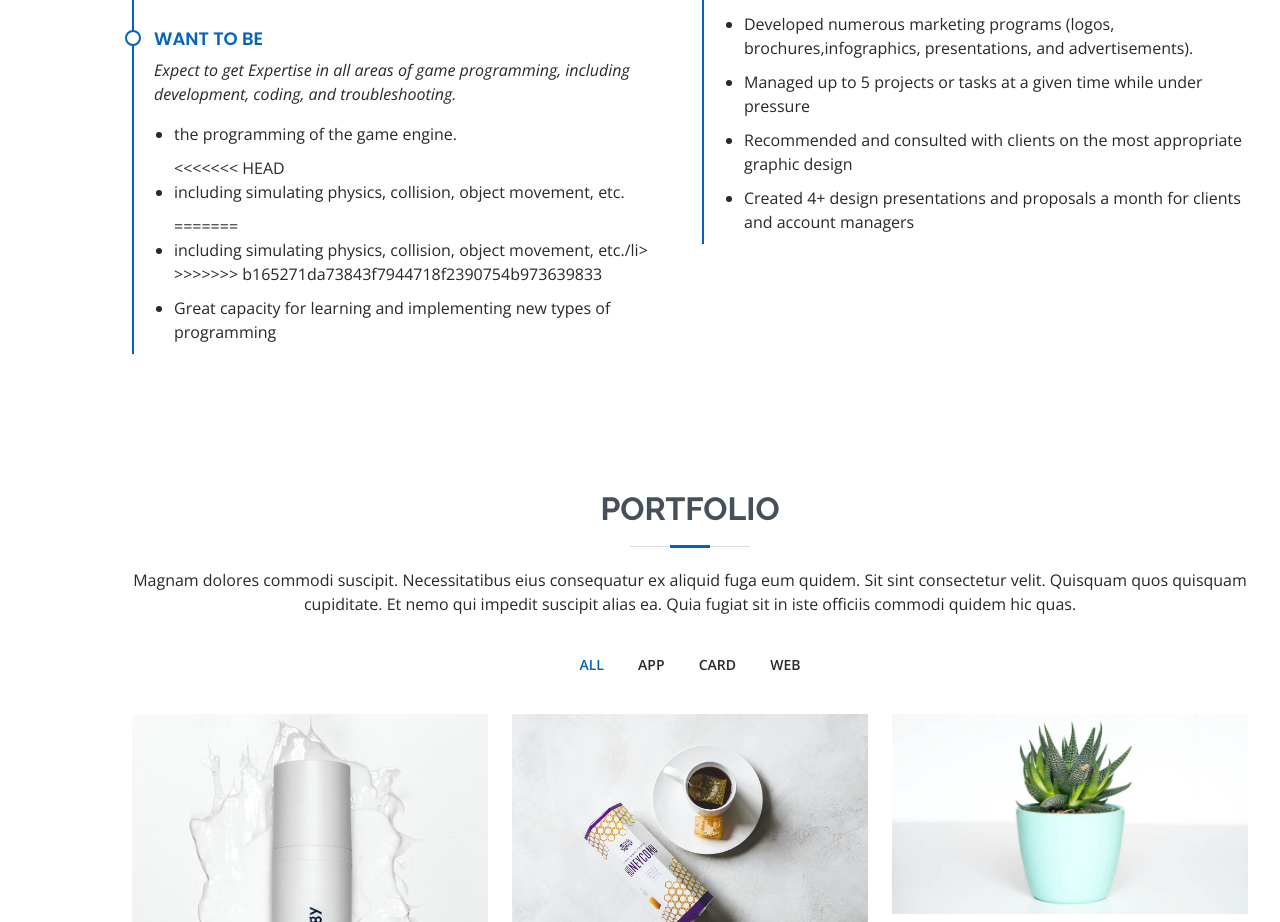
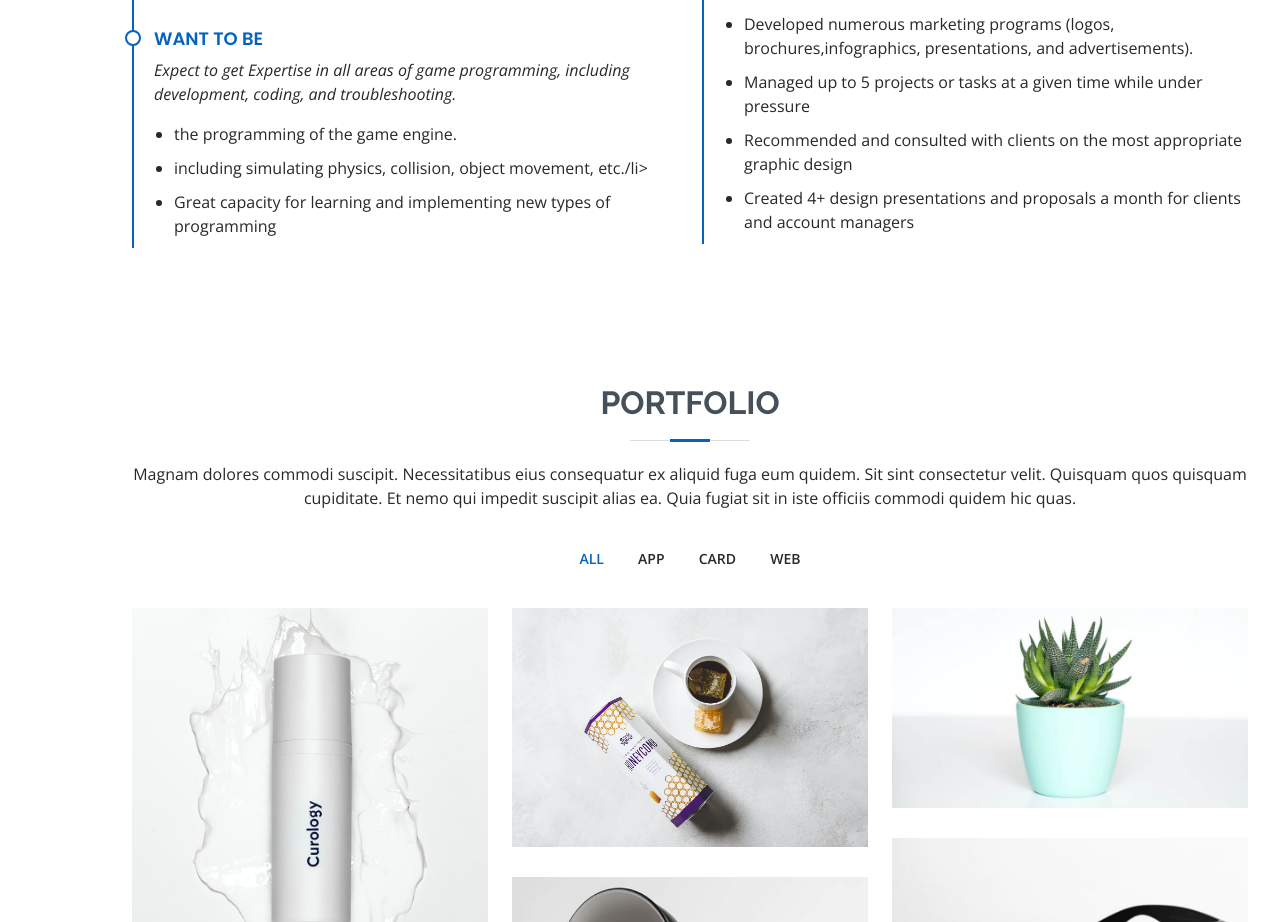
Before and after one commit to AmitRudani/amitrudani, a plain HTML site: page index.html in a window 1280 px wide. Shown: the part 3480-4402 px from the top of the page. Drawn offline with nearby package versions, Linux system fonts and the light colour scheme.

Commit message:
lascommit after pull

```diff
--- a/index.html
+++ b/index.html
@@ -326,11 +326,7 @@
               <p><em>Expect to get Expertise in all areas of game programming, including development, coding, and troubleshooting.</em></p>
               <ul>
                 <li>the programming of the game engine.</li>
-<<<<<<< HEAD
-                <li>including simulating physics, collision, object movement, etc.</li>
-=======
                 <li>including simulating physics, collision, object movement, etc./li>
->>>>>>> b165271da73843f7944718f2390754b973639833
                 <li>Great capacity for learning and implementing new types of programming</li>
               </ul>
             </div>
@@ -520,12 +516,9 @@
       </div>
     </section><!-- End Portfolio Section -->
 
-<<<<<<< HEAD
-=======
     <!-- ======= Services Section ======= -->
     <!-- End Services Section -->
 
->>>>>>> b165271da73843f7944718f2390754b973639833
     <!-- ======= Testimonials Section ======= -->
     <section id="testimonials" class="testimonials section-bg">
       <div class="container" data-aos="fade-up">
```
